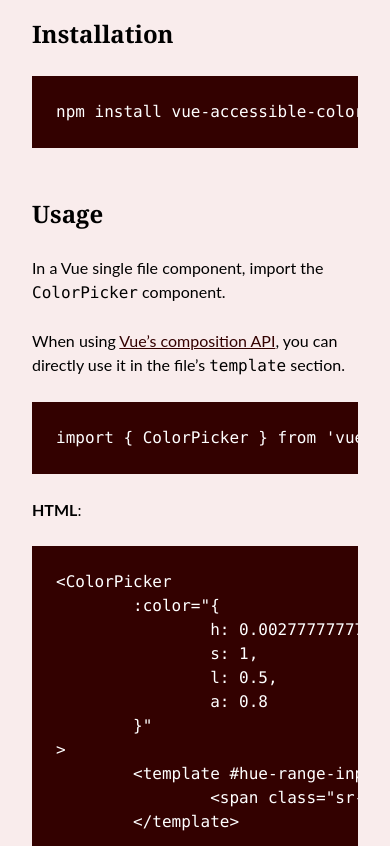
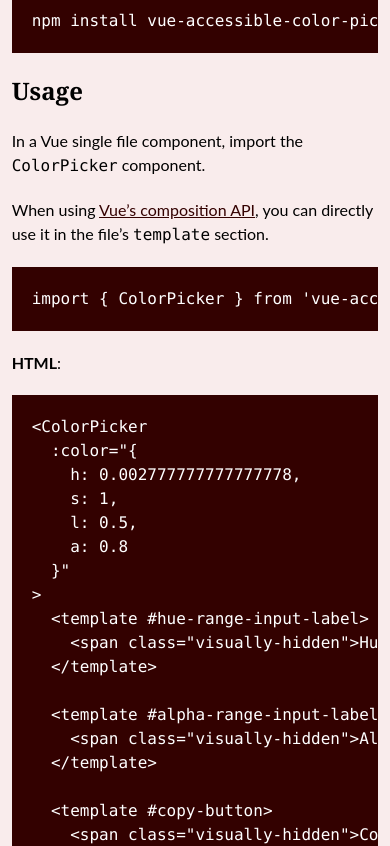
Before and after one commit to kleinfreund/vue-accessible-color-picker-website, a Vue app: page / in a window 390 px wide. Shown: the part 480-1326 px from the top of the page. Built offline with nearby package versions, Linux system fonts and the light colour scheme.

Commit message:
Simplifies styles and Vue code

```diff
--- a/package.json
+++ b/package.json
@@ -25,6 +25,6 @@
 	},
 	"devDependencies": {
 		"@vitejs/plugin-vue": "^3.1.0",
-		"vite": "^3.1.0"
+		"vite": "^3.1.1"
 	}
 }
--- a/src/App.vue
+++ b/src/App.vue
@@ -1,17 +1,14 @@
 <template>
-	<div class="page">
-		<main class="wrapper">
 	<h1>vue-accessible-color-picker</h1>
 
-			<a href="/">styled</a>
-			|
-			<a href="/unstyled">unstyled</a>
+	<p><a href="/">styled</a> | <a href="/unstyled">unstyled</a></p>
 
 	<h2>Links</h2>
 
 	<ul>
 		<li>
 			Package:
+
 			<a href="https://www.npmjs.com/package/vue-accessible-color-picker">
 				<b>npmjs.com</b>/package/vue-accessible-color-picker
 			</a>
@@ -19,54 +16,19 @@
 
 		<li>
 			Repository:
+
 			<a href="https://github.com/kleinfreund/vue-accessible-color-picker">
 				<b>github.com</b>/kleinfreund/vue-accessible-color-picker
 			</a>
 		</li>
 	</ul>
 
-			<router-view class="margin-top-large" />
-		</main>
+	<router-view />
 
-		<footer class="page-foot">
-			<div class="wrapper">
-				<p>
-					Made with softness by
-					<a href="https://kleinfreund.de">Philipp Rudloff</a>.
-				</p>
-			</div>
+	<footer>
+		<p>Made with softness by <a href="https://kleinfreund.de">Philipp Rudloff</a>.</p>
 	</footer>
-	</div>
 </template>
-
-<script setup>
-import { computed, onBeforeMount, watch } from 'vue'
-import { useStore } from 'vuex'
-
-import { storeKey, UPDATE_HSL } from './store.js'
-
-const store = useStore(storeKey)
-
-const hsl = computed(() => store.state.hsl)
-
-if (hsl.value === null) {
-	const date = new Date()
-	const dayOfTheYear = (Date.UTC(date.getFullYear(), date.getMonth(), date.getDate()) - Date.UTC(date.getFullYear(), 0, 0)) / 24 / 60 / 60 / 1000
-
-	const hsl = { h: dayOfTheYear / 360, s: 1, l: 0.5, a: 0.8 }
-	store.dispatch(UPDATE_HSL, hsl)
-}
-
-onBeforeMount(() => {
-	document.body.style.setProperty('--hue', hsl.value.h)
-})
-
-watch(() => hsl.value.h, (newHue) => {
-	if (document.body) {
-		document.body.style.setProperty('--hue', newHue)
-	}
-})
-</script>
 
 <style>
 *,
@@ -75,19 +37,24 @@
 	box-sizing: border-box;
 }
 
-html,
-body {
-	height: 100%;
-}
-
 body {
 	--hue: 0.75;
 
+	tab-size: 2;
 	margin: 0;
 	font-size: 1em;
 	line-height: 1.5;
 	font-family: Lato, Numero, sans-serif;
 	background-color: hsl(calc(var(--hue) * 360) 50% 95%);
+}
+
+main {
+	width: min(1000px, 100%);
+	padding: clamp(0.5rem, 3vh, 2.5rem) clamp(0.5rem, 3vw, 2.5rem);
+}
+
+footer {
+	margin-top: 5rem;
 }
 
 :focus {
@@ -99,84 +66,34 @@
 }
 
 h1,
-h2,
-h3 {
-	font-family: Cambria, Caladea, Cochin, Georgia, Times, "Times New Roman",
-		serif;
+h2 {
+	font-family: Cambria, Caladea, Cochin, Georgia, Times, "Times New Roman", serif;
 }
 
 h1,
 h2,
-h3,
 p,
 ul,
 pre {
-	margin-top: 1.5rem;
+	margin-top: 1.25rem;
 	margin-bottom: 0;
-}
-
-.margin-top {
-	margin-top: 1.5rem;
-}
-
-.margin-top-large {
-	margin-top: 3rem;
 }
 
 h1:first-child,
 h2:first-child,
-h3:first-child,
 p:first-child,
 ul:first-child {
 	margin-top: 0;
 }
 
-:not(h1) + h2,
-:not(h2) + h3 {
-	margin-top: 3rem;
-}
-
 pre {
 	overflow-x: auto;
-	padding: 1.5rem;
+	padding: 1.25rem;
 	color: #fff;
 	background-color: hsl(calc(var(--hue) * 360) 100% 10%);
 }
 
 code {
-	font-family: "SFMono-Regular", Consolas, "Liberation Mono", Menlo, Courier,
-		monospace;
-	font-size: inherit;
-}
-
-.page {
-	display: grid;
-	min-height: 100%;
-	grid-template-rows: 1fr auto;
-	padding: 1rem 2rem;
-}
-
-.page > * {
-	min-width: 0; /* The nasty grid blow out */
-}
-
-@media (min-width: 1000px) {
-	.page {
-		padding: 5rem 8rem;
-	}
-}
-
-.page-foot {
-	margin-top: 8rem;
-}
-
-.wrapper {
-	max-width: 100%;
-}
-
-@media (min-width: 800px) {
-	.wrapper {
-		max-width: 800px;
-	}
+	font-family: "SFMono-Regular", Consolas, "Liberation Mono", Menlo, Courier, monospace;
 }
 </style>
--- a/src/ColorPickerStyled.vue
+++ b/src/ColorPickerStyled.vue
@@ -1,23 +1,20 @@
 <template>
-	<section>
 	<h2>Demo</h2>
 
 	<ColorPicker
-			id="color-picker-styled"
-			class="margin-top"
 		:color="hsl"
 		@color-change="onColorChange"
 	>
 		<template #hue-range-input-label>
-				<span class="sr-only">Hue</span>
+			<span class="visually-hidden">Hue</span>
 		</template>
 
 		<template #alpha-range-input-label>
-				<span class="sr-only">Alpha</span>
+			<span class="visually-hidden">Alpha</span>
 		</template>
 
 		<template #copy-button>
-				<span class="sr-only">Copy color</span>
+			<span class="visually-hidden">Copy color</span>
 
 			<svg
 				aria-hidden="true"
@@ -38,7 +35,7 @@
 		</template>
 
 		<template #format-switch-button>
-				<span class="sr-only">Switch format</span>
+			<span class="visually-hidden">Switch format</span>
 
 			<svg
 				aria-hidden="true"
@@ -57,24 +54,13 @@
 
 	<h2>Usage</h2>
 
-		<p>
-			In a Vue single file component, import the
-			<code>ColorPicker</code> component.
-		</p>
+	<p>In a Vue single file component, import the <code>ColorPicker</code> component.</p>
 
-		<p>
-			When using
-			<a
-				href="https://vuejs.org/guide/extras/composition-api-faq.html"
-			>Vue’s composition API</a>, you can directly use it in the file’s
-			<code>template</code> section.
-		</p>
+	<p>When using <a href="https://vuejs.org/guide/extras/composition-api-faq.html">Vue’s composition API</a>, you can directly use it in the file’s <code>template</code> section.</p>
 
 	<pre><code>import { ColorPicker } from 'vue-accessible-color-picker'</code></pre>
 
-		<p>
-			<b>HTML</b>:
-		</p>
+	<p><b>HTML</b>:</p>
 
 	<pre><code>&lt;ColorPicker
 	:color="{
@@ -85,15 +71,15 @@
 	}"
 &gt;
 	&lt;template #hue-range-input-label&gt;
-		&lt;span class="sr-only"&gt;Hue&lt;/span&gt;
+		&lt;span class="visually-hidden"&gt;Hue&lt;/span&gt;
 	&lt;/template&gt;
 
 	&lt;template #alpha-range-input-label&gt;
-		&lt;span class="sr-only"&gt;Alpha&lt;/span&gt;
+		&lt;span class="visually-hidden"&gt;Alpha&lt;/span&gt;
 	&lt;/template&gt;
 
 	&lt;template #copy-button&gt;
-		&lt;span class="sr-only"&gt;Copy color&lt;/span&gt;
+		&lt;span class="visually-hidden"&gt;Copy color&lt;/span&gt;
 
 		&lt;svg
 			aria-hidden="true"
@@ -114,7 +100,7 @@
 	&lt;/template&gt;
 
 	&lt;template #format-switch-button&gt;
-		&lt;span class="sr-only"&gt;Switch format&lt;/span&gt;
+		&lt;span class="visually-hidden"&gt;Switch format&lt;/span&gt;
 
 		&lt;svg
 			aria-hidden="true"
@@ -130,11 +116,9 @@
 	&lt;/template&gt;
 &lt;/ColorPicker&gt;</code></pre>
 
-		<p>
-			<b>CSS</b>:
-		</p>
+	<p><b>CSS</b>:</p>
 
-		<pre><code>.sr-only {
+	<pre><code>.visually-hidden {
 	position: absolute;
 	overflow: hidden;
 	clip: rect(0 0 0 0);
@@ -145,7 +129,6 @@
 	border: 0;
 	white-space: nowrap;
 }</code></pre>
-	</section>
 </template>
 
 <script setup>
@@ -153,31 +136,19 @@
 import { useStore } from 'vuex'
 import { ColorPicker } from 'vue-accessible-color-picker'
 
-import { storeKey, UPDATE_HSL } from './store.js'
+import { storeKey } from './store.js'
 
 const store = useStore(storeKey)
 
 const hsl = computed(() => store.state.hsl)
 
 function onColorChange(colorData) {
-	store.dispatch(UPDATE_HSL, colorData.colors.hsl)
+	store.dispatch('updateHsl', colorData.colors.hsl)
 }
 </script>
 
 <style scoped>
-/*
-Utility: Visibility hidden
-
-Source: https://github.com/h5bp/html5-boilerplate
-
-Hide only visually, but have it available for screen readers:
-https://snook.ca/archives/html_and_css/hiding-content-for-accessibility
-
-1. For long content, line feeds are not interpreted as spaces
-	 and small width causes content to wrap 1 word per line:
-	 https://medium.com/@jessebeach/beware-smushed-off-screen-accessible-text-5952a4c2cbfe
-*/
-.sr-only {
+.visually-hidden {
 	position: absolute;
 	overflow: hidden;
 	clip: rect(0 0 0 0);
@@ -189,3 +160,9 @@
 	white-space: nowrap; /* 1. */
 }
 </style>
+
+<style>
+.vacp-color-picker {
+	margin-top: 1.25rem;
+}
+</style>
--- a/src/ColorPickerUnstyled.vue
+++ b/src/ColorPickerUnstyled.vue
@@ -1,11 +1,8 @@
 <template>
-	<section>
 	<h2>Demo</h2>
 
 	<ColorPicker
-			id="color-picker-unstyled"
-			class="margin-top"
-			:color="hslString"
+		:color="hsl"
 		@color-change="onColorChange"
 	/>
 
@@ -15,37 +12,28 @@
 
 	<h2>Usage</h2>
 
-		<p>
-			In a Vue single file component, import the
-			<code>ColorPicker</code> component.
-		</p>
+	<p>In a Vue single file component, import the <code>ColorPicker</code> component.</p>
 
-		<p>
-			When using
-			<a
-				href="https://vuejs.org/guide/extras/composition-api-faq.html"
-			>Vue’s composition API</a>, you can directly use it in the file’s
-			<code>template</code> section.
-		</p>
+	<p>When using <a href="https://vuejs.org/guide/extras/composition-api-faq.html">Vue’s composition API</a>, you can directly use it in the file’s <code>template</code> section.</p>
 
 	<pre><code>import { ColorPicker } from 'vue-accessible-color-picker/unstyled'</code></pre>
 
-		<p>
-			<b>HTML</b>:
-		</p>
+	<p><b>HTML</b>:</p>
 
 	<pre><code>&lt;ColorPicker
-	color="{{ hslString }}"
+	:color="{
+		h: {{ hsl.h }},
+		s: {{ hsl.s }},
+		l: {{ hsl.l }},
+		a: {{ hsl.a }}
+	}"
 /&gt;</code></pre>
 
-		<p>
-			<b>CSS</b>:
-		</p>
+	<p><b>CSS</b>:</p>
 
 	<pre><code>.vacp-color-space {
 	height: 200px;
 }</code></pre>
-	</section>
 </template>
 
 <script setup>
@@ -53,21 +41,22 @@
 import { useStore } from 'vuex'
 import { ColorPicker } from 'vue-accessible-color-picker/unstyled'
 
-import { storeKey, UPDATE_HSL } from './store.js'
+import { storeKey } from './store.js'
 
 const store = useStore(storeKey)
 
-const hslString = computed(() => {
-	const hsl = store.state.hsl
-	return `hsl(${hsl.h * 360} ${hsl.s * 100}% ${hsl.l * 100}% / ${hsl.a})`
-})
+const hsl = computed(() => store.state.hsl)
 
 function onColorChange(colorData) {
-	store.dispatch(UPDATE_HSL, colorData.colors.hsl)
+	store.dispatch('updateHsl', colorData.colors.hsl)
 }
 </script>
 
 <style>
+.vacp-color-picker {
+	margin-top: 1.25rem;
+}
+
 .vacp-color-space {
 	height: 200px;
 }
--- a/src/main.js
+++ b/src/main.js
@@ -1,29 +1,14 @@
 import { createApp } from 'vue'
-import { createRouter, createWebHistory } from 'vue-router'
 
 import App from './App.vue'
-import { store, storeKey, FETCH_HSL } from './store.js'
+import { router } from './router.js'
+import { store, storeKey } from './store.js'
 
 const app = createApp(App)
-
-const router = createRouter({
-	history: createWebHistory(),
-	routes: [
-		{
-			path: '/',
-			component: () => import('./ColorPickerStyled.vue'),
-		},
-		{
-			path: '/unstyled',
-			component: () => import('./ColorPickerUnstyled.vue'),
-		},
-	],
-})
 
 app.use(router)
 
 app.use(store, storeKey)
-
-store.dispatch(FETCH_HSL)
+store.dispatch('fetchHsl')
 
 app.mount('#app')
--- /dev/null
+++ b/src/router.js
@@ -0,0 +1,15 @@
+import { createRouter, createWebHistory } from 'vue-router'
+
+export const router = createRouter({
+	history: createWebHistory(),
+	routes: [
+		{
+			path: '/',
+			component: () => import('./ColorPickerStyled.vue'),
+		},
+		{
+			path: '/unstyled',
+			component: () => import('./ColorPickerUnstyled.vue'),
+		},
+	],
+})
--- a/src/store.js
+++ b/src/store.js
@@ -1,46 +1,36 @@
-/**
- * @typedef {import('vuex').Store} Store
- * @template T
- */
-/**
- * @typedef {import('vue').InjectionKey} InjectionKey
- * @template T
- */
-
 import { createStore } from 'vuex'
 
-export const FETCH_HSL = 'fetchHsl'
-export const UPDATE_HSL = 'updateHsl'
-
-const SET_HSL = 'setHsl'
-
-/** @typedef {{ hsl: string | null }} State */
-
-
-/** @type {State} */ const state = {
+const state = {
 	hsl: null,
 }
 
-/** @type {InjectionKey<Store<State>>} */ export const storeKey = Symbol()
+export const storeKey = Symbol()
 
 const actions = {
-	[FETCH_HSL]({ commit }) {
+	fetchHsl({ commit, dispatch }) {
 		const hslString = window.sessionStorage.getItem('hsl')
 
 		if (hslString !== null) {
-			const hsl = JSON.parse(hslString)
-			commit(SET_HSL, hsl)
+			commit('setHsl', JSON.parse(hslString))
+		} else {
+			const date = new Date()
+			const dayOfTheYear = (Date.UTC(date.getFullYear(), date.getMonth(), date.getDate()) - Date.UTC(date.getFullYear(), 0, 0)) / 24 / 60 / 60 / 1000
+			const hsl = { h: dayOfTheYear / 360, s: 1, l: 0.5, a: 0.8 }
+
+			dispatch('updateHsl', hsl)
 		}
 	},
 
-	[UPDATE_HSL]({ commit }, hsl) {
+	updateHsl({ commit }, hsl) {
 		window.sessionStorage.setItem('hsl', JSON.stringify(hsl))
-		commit(SET_HSL, hsl)
+		document.body.style.setProperty('--hue', hsl.h)
+
+		commit('setHsl', hsl)
 	},
 }
 
 const mutations = {
-	[SET_HSL](state, hsl) {
+	setHsl(state, hsl) {
 		state.hsl = hsl
 	},
 }
```
Also changed, not shown: 1 other file (tests, documents, lock files or other folders). Lines whose indentation alone changed are shown as unchanged.
